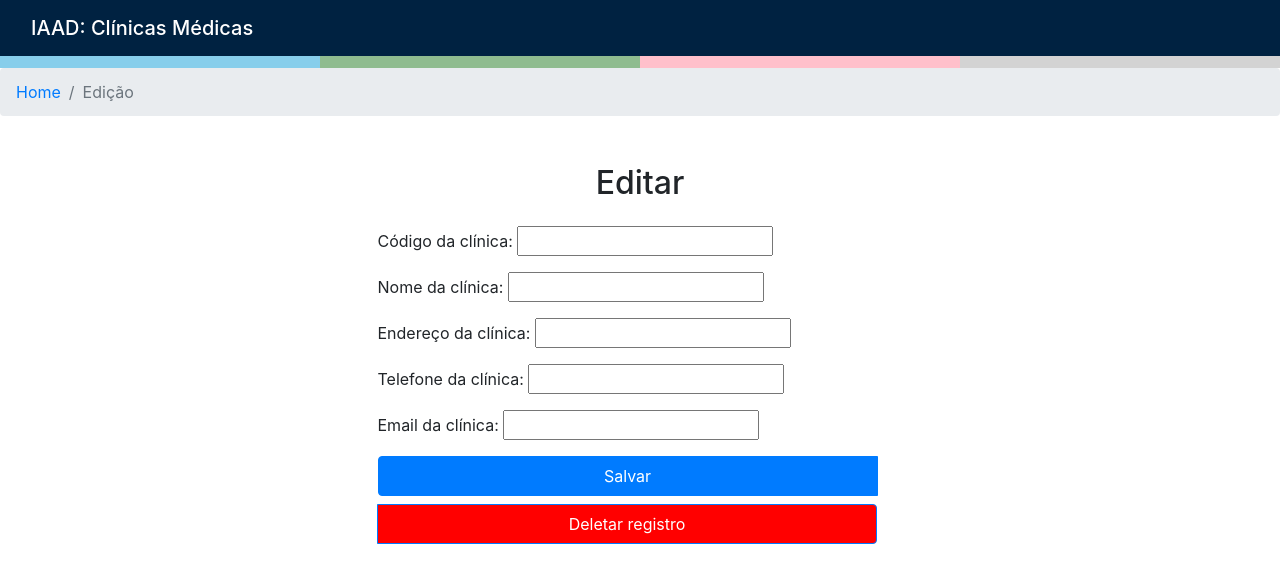
After one commit to dEgito/IAAD-Clinicas-Medicas, a Django app: page /edit/ in a window 1280 px wide. The commit adds this page. Shown: the top 583 px of the page. Run offline with Django 4.2, Linux system fonts and the light colour scheme; some libraries are stand-ins or nearby versions.

Commit message:
feat: adiciona tela de edição

```diff
--- a/Clinicas/urls.py
+++ b/Clinicas/urls.py
@@ -20,10 +20,10 @@ from clinicasmedicas.views import *
 
 urlpatterns = [
     path("admin/", admin.site.urls),
-    path("home/", home, name="home"),
+    path("", home, name="home"),
     path("clinicaform/", criar_clinica, name="clinicaform"),
     path("medicoform/", criar_medico, name="medicoform"),
     path("especialidadeform/", criar_especialidade, name="especialidadeform"),
-    path("clinica_medico_form/", add_clinica_medico, name="clinica_medico_form")
-
+    path("clinica_medico_form/", add_clinica_medico, name="clinica_medico_form"),
+    path("edit/", edit, name="edit"),
 ]
--- a/clinicasmedicas/templates/clinica_medico_form.html
+++ b/clinicasmedicas/templates/clinica_medico_form.html
@@ -43,7 +43,7 @@
 </head>
 <body style="width: 100%; display: flex; align-items: center; justify-content: center; flex-direction: column;">
     <nav class="row navbar navbar-expand-md" style="background-color: #002241; color: #ffffff; width: 100%; display: flex; justify-content: space-between;">
-      <a class="navbar-brand" href="/home">IAAD</a>
+      <a class="navbar-brand" href="/">IAAD</a>
       <div class="collapse navbar-collapse" id="menuCollapse">
         <ul class="d-flex navbar-nav mr-auto" style="display: flex; gap: 1rem;">
           <li class="nav-item">
--- a/clinicasmedicas/templates/clinicaform.html
+++ b/clinicasmedicas/templates/clinicaform.html
@@ -43,7 +43,7 @@
 </head>
 <body style="width: 100%; display: flex; align-items: center; justify-content: center; flex-direction: column;">
   <nav class="row navbar navbar-expand-md" style="background-color: #002241; color: #ffffff; width: 100%; display: flex; justify-content: space-between;">
-    <a class="navbar-brand" href="/home">IAAD</a>
+    <a class="navbar-brand" href="/">IAAD</a>
     <div class="collapse navbar-collapse" id="menuCollapse">
       <ul class="d-flex navbar-nav mr-auto" style="display: flex; gap: 1rem;">
         <li class="nav-item">
--- /dev/null
+++ b/clinicasmedicas/templates/edit.html
@@ -0,0 +1,109 @@
+<!DOCTYPE html>
+<html lang="pt-br">
+<head>
+  <meta charset="UTF-8">
+  <title>IAAD - Clínicas médicas</title>
+  <link rel="stylesheet" href="https://maxcdn.bootstrapcdn.com/bootstrap/4.5.2/css/bootstrap.min.css">
+  <style>
+    .rect-container {
+      display: flex;
+      flex-direction: row;
+      align-items: center;
+      justify-content: space-between;
+      height: 12px;
+    }
+
+    .rect {
+      width: 25%;
+      height: 100%;
+    }
+
+    .rect-1 {
+      background-color: #87CEEB;
+    }
+
+    .rect-2 {
+      background-color: #8FBC8F;
+    }
+
+    .rect-3 {
+      background-color: #FFC0CB;
+    }
+
+    .rect-4 {
+      background-color: #D3D3D3;
+    }
+    form {
+      max-width: 500px;
+    }
+  </style>
+</head>
+<body>
+  <nav class="navbar" style="background-color: #002241; color: #ffffff; width: 100%;">
+      <div class="container-fluid">
+        <span class="navbar-brand mb-0 h1">IAAD: Clínicas Médicas</span>
+      </div>
+    </nav>
+
+    <div class="rect-container">
+        <div class="rect rect-1"></div>
+        <div class="rect rect-2"></div>
+        <div class="rect rect-3"></div>
+        <div class="rect rect-4"></div>
+      </div>
+
+      <nav aria-label="breadcrumb">
+        <ol class="breadcrumb">
+          <li class="breadcrumb-item"><a href="#">Home</a></li>
+          <li class="breadcrumb-item active" aria-current="page">Edição</li>
+        </ol>
+      </nav>
+
+      <div class="container mt-4">
+        <div class="container mt-5">
+            <h2 class="text-center mb-4">Editar</h2>
+            <div class="row justify-content-center">
+              <div class="col-12 col-md-8 col-lg-6">
+                <form name="Form" id="form" action="/clinicaform/" method="post">
+                  {% csrf_token %}
+                  <div class="mb-3">
+                     Código da clínica: {{form.cod_cli}}
+                  </div>
+                  <div class="mb-3">
+                    Nome da clínica: {{form.nome_cli}}
+                  </div>
+                  <div class="mb-3">
+                    Endereço da clínica: {{form.endereco}}
+                  </div>
+                  <div class="mb-3">
+                    Telefone da clínica: {{form.telefone}}
+                  </div>
+                  <div class="mb-3">
+                    Email da clínica: {{form.email}}
+                  </div>
+                  <div class="text-center">
+                    <div class="d-flex flex-column justify-content-between gap-3 align-items-center btn-group" role="group">
+                      <button type="submit" class="btn btn-primary btn-block" style="height: 40px;">Salvar</button>
+                      <button type="submit" class="btn btn-primary btn-block"style="background-color: #ff0000; height: 40px;">Deletar registro</button>
+                    </div>
+                  </div>
+                </form>
+              </div>
+            </div>
+        </div>
+      </div>
+  <script>
+    function enviarCadastro() {
+      var sucesso = true;
+      if (sucesso) {
+        alert("Cadastrado com sucesso!");
+      } else {
+        alert("Houve um erro, verifique as informações digitadas.");
+      }
+      event.preventDefault();
+    }
+  </script>
+  <script src="https://ajax.googleapis.com/ajax/libs/jquery/3.5.1/jquery.min.js"></script>
+  <script src="https://cdnjs.cloudflare.com/ajax/libs/popper.js/1.16.0/umd/popper.min.js"></script>
+  <script src="https://maxcdn.bootstrapcdn.com/bootstrap/4.5.2/js/bootstrap.min.js"></script>
+</body
--- a/clinicasmedicas/templates/especialidadeform.html
+++ b/clinicasmedicas/templates/especialidadeform.html
@@ -43,7 +43,7 @@
 </head>
 <body style="width: 100%; display: flex; align-items: center; justify-content: center; flex-direction: column;">
   <nav class="row navbar navbar-expand-md" style="background-color: #002241; color: #ffffff; width: 100%; display: flex; justify-content: space-between;">
-    <a class="navbar-brand" href="/home">IAAD</a>
+    <a class="navbar-brand" href="/">IAAD</a>
     <div class="collapse navbar-collapse" id="menuCollapse">
       <ul class="d-flex navbar-nav mr-auto" style="display: flex; gap: 1rem;">
         <li class="nav-item">
--- a/clinicasmedicas/templates/medicoform.html
+++ b/clinicasmedicas/templates/medicoform.html
@@ -43,7 +43,7 @@
 </head>
 <body style="width: 100%; display: flex; align-items: center; justify-content: center; flex-direction: column;">
   <nav class="row navbar navbar-expand-md" style="background-color: #002241; color: #ffffff; width: 100%; display: flex; justify-content: space-between;">
-    <a class="navbar-brand" href="/home">IAAD</a>
+    <a class="navbar-brand" href="/">IAAD</a>
     <div class="collapse navbar-collapse" id="menuCollapse">
       <ul class="d-flex navbar-nav mr-auto" style="display: flex; gap: 1rem;">
         <li class="nav-item">
--- a/clinicasmedicas/views.py
+++ b/clinicasmedicas/views.py
@@ -45,3 +45,12 @@ def add_clinica_medico(request):
     else:
         form_climed = ClinicaMedicoForm()
     return render(request, 'clinica_medico_form.html', {'form': form_climed})
+
+def edit(request):
+    form= ClinicaForm()
+    if request.method == 'POST':
+        form= ClinicaForm(request.POST)
+        if form.is_valid():
+            form.save()
+            return redirect('home')
+    return render(request, 'edit.html', {'form': form})
```
Also changed, not shown: clinicasmedicas/templates/index.html (+4 -4 lines).
